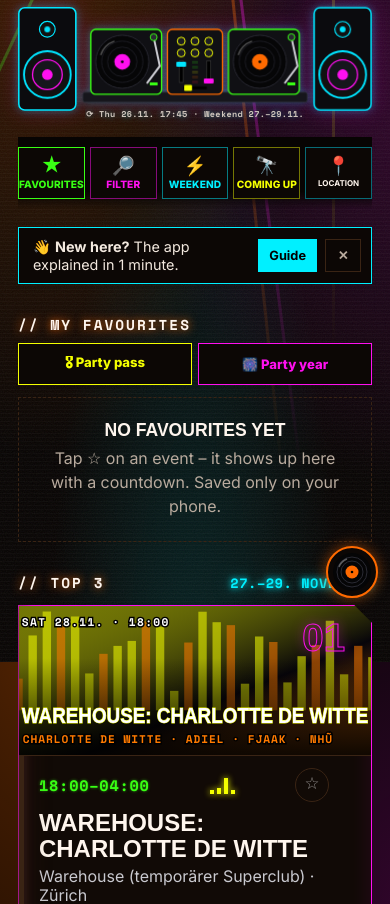
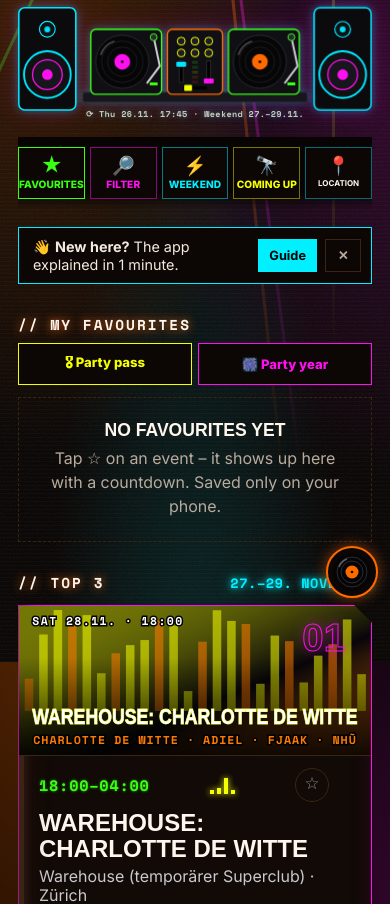
Before and after one commit to Joerschi/techno-events, a plain HTML site: page index.html in a window 390 px wide. Shown: the part 182-1086 px from the top of the page. Drawn offline with nearby package versions, Linux system fonts and the light colour scheme; no server answers; a web font is replaced by a local one.

Commit message:
v1.48.2: Poster-Breite passend zur Karte (Tablet/PC)
Co-Authored-By: Claude Opus 5.5 <noreply@anthropic.com>
Claude-Session: https://claude.ai/code/session_01AgiqKdqToQMbSWaNTEG4jc

```diff
--- a/index.html
+++ b/index.html
@@ -817,7 +817,7 @@
       Quellen: Resident Advisor, Eventfrog, technoairlines, Guidle, zuri.net, luzern.com, Club-Websites. Instagram/Facebook nicht einsehbar.<br>
       Fahrpläne: Stand der Ausgabe – kurz vor Abfahrt im SBB-Link prüfen. Fahrzeiten Auto ab deinem Startort (📍 oben wählen), ohne Stau. Umkreis = Luftlinie.<br>
       📅 öffnet Google Kalender · 📍 öffnet Google Maps · 💬 fragt die Crew per WhatsApp · 🙋 sagt der Crew per WhatsApp zu.
-      <div class="abschluss" id="version">TECHNO EVENTS · v1.48.1<span class="motto">Made by Party People – for Party People 🎧</span><span class="approved">✓ TECHNO DANCER APPROVED</span><span class="nutzer" id="nutzer" hidden></span><span class="fuss-links"><button type="button" id="crew-fuss">👥 Crew beitreten</button> · <button type="button" id="ds-link">🔒 Datenschutz</button> · <button type="button" id="guide-link">❓ Anleitung</button> · <button type="button" id="ruhig-link">⚠️ Effekte reduzieren</button></span></div>
+      <div class="abschluss" id="version">TECHNO EVENTS · v1.48.2<span class="motto">Made by Party People – for Party People 🎧</span><span class="approved">✓ TECHNO DANCER APPROVED</span><span class="nutzer" id="nutzer" hidden></span><span class="fuss-links"><button type="button" id="crew-fuss">👥 Crew beitreten</button> · <button type="button" id="ds-link">🔒 Datenschutz</button> · <button type="button" id="guide-link">❓ Anleitung</button> · <button type="button" id="ruhig-link">⚠️ Effekte reduzieren</button></span></div>
     </footer>
   </div>
   <div class="pull" id="pull"><svg viewBox="0 0 100 100"><defs><linearGradient id="pr" x1="0" y1="0" x2="1" y2="1"><stop offset="0" stop-color="#39ff14"/><stop offset=".5" stop-color="#ff10f0"/><stop offset="1" stop-color="#00e5ff"/></linearGradient></defs><circle cx="50" cy="50" r="44" fill="#0b0b0e" stroke="url(#pr)" stroke-width="5"/><circle cx="50" cy="50" r="32" fill="none" stroke="#22222a" stroke-width="2"/><circle cx="50" cy="50" r="22" fill="none" stroke="#22222a" stroke-width="2"/><path d="M22 32 A34 34 0 0 1 36 18" stroke="rgba(255,255,255,.5)" stroke-width="3" fill="none" stroke-linecap="round"/><circle cx="50" cy="50" r="12" fill="#ff6a00"/><circle cx="50" cy="50" r="2.5" fill="#000"/></svg></div>
@@ -1570,13 +1570,16 @@ const POSTER_STIL = {
 };
 function zufall(seed) { let a = seed >>> 0; return () => { a = (a + 0x6D2B79F5) >>> 0; let t = a; t = Math.imul(t ^ (t >>> 15), t | 1); t ^= t + Math.imul(t ^ (t >>> 7), t | 61); return ((t ^ (t >>> 14)) >>> 0) / 4294967296; }; }
 const posterSpeicher = new Map();   // fertige Poster merken – spart Rechenzeit beim Filtern und Umschalten
-function poster(ev, gross) {
-  const pk = (ev.id || ev.name) + "|" + ev.datum + "|" + (gross ? 1 : 0) + "|" + (ev.lineup || []).join(",") + "|" + (ev.start || "") + "|" + SPRACHE;
+function poster(ev, gross, festeBreite) {
+  // Breite des Posters passend zur Karte: so bleibt auf breiten Bildschirmen (Tablet, PC) der Titel sichtbar
+  const H = gross ? 160 : 128, hPx = gross ? 150 : 118;
+  const karte = (document.getElementById("event-liste") || {}).clientWidth || 360;
+  const W = festeBreite || Math.max(360, Math.floor(H * karte / hPx / 10) * 10);
+  const pk = (ev.id || ev.name) + "|" + ev.datum + "|" + (gross ? 1 : 0) + "|" + W + "|" + (ev.lineup || []).join(",") + "|" + (ev.start || "") + "|" + SPRACHE;
   if (posterSpeicher.has(pk)) return posterSpeicher.get(pk).cloneNode(true);
-  const fertig = posterBauen(ev, gross); posterSpeicher.set(pk, fertig.cloneNode(true)); return fertig;
-}
-function posterBauen(ev, gross) {
-  const W = 400, H = gross ? 160 : 128;
+  const fertig = posterBauen(ev, gross, W, H); posterSpeicher.set(pk, fertig.cloneNode(true)); return fertig;
+}
+function posterBauen(ev, gross, W, H) {
   const h = hashText((ev.id || ev.name || "") + (ev.datum || "")), r = zufall(h);
   const fam = familien(ev)[0] || "Techno";
   const stil = POSTER_STIL[fam] || { f: [NEON[h % NEON.length], NEON[(h >>> 4) % NEON.length]], bg: "#07050a", m: ["laser", "gitter", "platte", "eq"][h % 4] };
@@ -1617,7 +1620,7 @@ function posterBauen(ev, gross) {
     }
     case "sonne": {                                  // Sonnenuntergang mit Strahlen
       const cx = W * (.6 + r() * .3), cy = H * .62;
-      for (let i = 0; i < 18; i++) { const w = i / 18 * Math.PI; linie(cx, cy, cx - Math.cos(w) * 420, cy - Math.sin(w) * 420, i % 2 ? f1 : f2, 1, .3); }
+      for (let i = 0; i < 18; i++) { const w = i / 18 * Math.PI; linie(cx, cy, cx - Math.cos(w) * (W + 40), cy - Math.sin(w) * (W + 40), i % 2 ? f1 : f2, 1, .3); }
       g.append(svgEl("circle", { cx, cy, r: 38, fill: f1, opacity: .85, stroke: "none", style: `filter:drop-shadow(0 0 14px ${f1})` }));
       for (let i = 0; i < 5; i++) g.append(svgEl("rect", { x: cx - 42, y: cy + 4 + i * 7, width: 84, height: 2 + i, fill: stil.bg, stroke: "none" }));
       break;
@@ -1649,12 +1652,12 @@ function posterBauen(ev, gross) {
     }
     case "bass": {                                   // symmetrische Wellenform
       const mitte = H * .4;
-      for (let i = 0; i < 50; i++) { const a = (6 + r() * 40) * Math.sin(i / 50 * Math.PI); g.append(svgEl("rect", { x: i * 8 + 1, y: mitte - a, width: 4, height: a * 2, fill: i % 4 ? f1 : f2, opacity: .55, stroke: "none", class: "cbar" })); }
+      for (let i = 0, nb = Math.ceil(W / 8); i < nb; i++) { const a = (6 + r() * 40) * Math.sin(i / nb * Math.PI); g.append(svgEl("rect", { x: i * 8 + 1, y: mitte - a, width: 4, height: a * 2, fill: i % 4 ? f1 : f2, opacity: .55, stroke: "none", class: "cbar" })); }
       break;
     }
     case "gitter": {
       for (let i = 0; i < 8; i++) linie(0, H * .5 + i * i * 1.4, W, H * .5 + i * i * 1.4, f1, 1, .55);
-      for (let i = -7; i <= 7; i++) linie(W / 2 + i * 14, H * .5, W / 2 + i * 80, H + 10, f1, 1, .55);
+      for (let i = -Math.ceil(W / 56); i <= Math.ceil(W / 56); i++) linie(W / 2 + i * 14, H * .5, W / 2 + i * 80, H + 10, f1, 1, .55);
       g.append(svgEl("circle", { cx: W / 2, cy: H * .45, r: 30, fill: f2, opacity: .8, stroke: "none" }));
       break;
     }
@@ -1665,12 +1668,12 @@ function posterBauen(ev, gross) {
       break;
     }
     case "eq": {
-      for (let i = 0; i < 26; i++) { const hh = 14 + r() * H * .6; g.append(svgEl("rect", { x: 6 + i * 15.2, y: H * .7 - hh, width: 9, height: hh, fill: i % 3 ? f1 : f2, opacity: .55, stroke: "none", class: "cbar" })); }
+      for (let i = 0, nb = Math.ceil(W / 15.2); i < nb; i++) { const hh = 14 + r() * H * .6; g.append(svgEl("rect", { x: 6 + i * 15.2, y: H * .7 - hh, width: 9, height: hh, fill: i % 3 ? f1 : f2, opacity: .55, stroke: "none", class: "cbar" })); }
       break;
     }
     default: {                                       // Laser
       const ox = 40 + r() * (W - 80);
-      for (let i = 0; i < 11; i++) linie(ox, -5, -60 + i * 52, H + 10, i % 2 ? f1 : f2, 1.6, .7);
+      for (let i = 0, nb = Math.ceil((W + 120) / 52); i < nb; i++) linie(ox, -5, -60 + i * 52, H + 10, i % 2 ? f1 : f2, 1.6, .7);
     }
   }
   svg.append(g);
@@ -1733,7 +1736,7 @@ async function posterBild(ev) {
   const g = c.getContext("2d");
   g.fillStyle = "#08070b"; g.fillRect(0, 0, W, H);
   // Poster (SVG) mit eingebetteten Schriften als Bild zeichnen
-  const svg = poster(ev, true).querySelector("svg");
+  const svg = poster(ev, true, 400).querySelector("svg");
   svg.setAttribute("xmlns", "http://www.w3.org/2000/svg"); svg.setAttribute("width", W); svg.setAttribute("height", 480);
   const css = await posterSchriftenLaden();
   if (css) { const st = document.createElementNS("http://www.w3.org/2000/svg", "style"); st.textContent = css; svg.prepend(st); }
@@ -2990,7 +2993,8 @@ function layoutAnpassen() {
   }
 }
 layoutAnpassen();
-try { BREIT.addEventListener("change", layoutAnpassen); } catch (e) { BREIT.addListener(layoutAnpassen); }
+const layoutWechsel = () => { layoutAnpassen(); try { if (daten.events.length) allesNeuZeichnen(); } catch (e) {} };   // Poster an neue Breite anpassen
+try { BREIT.addEventListener("change", layoutWechsel); } catch (e) { BREIT.addListener(layoutWechsel); }
 
 // ======================= SPAR-MODUS (automatisch) =======================
 // Misst beim Start des Club-Modus, wie flüssig die App läuft. Ruckelt es, wird still auf eine leichtere Show umgeschaltet.
--- a/sw.js
+++ b/sw.js
@@ -1,7 +1,7 @@
 // Service Worker: macht Techno Events installierbar und offline nutzbar.
 // Daten (JSON) immer zuerst frisch aus dem Netz, sonst aus dem Speicher.
 // Seite (HTML) ebenfalls frisch aus dem Netz; Icons aus dem Speicher.
-const CACHE = "techno-events-v1.48.1";
+const CACHE = "techno-events-v1.48.2";
 const SHELL = ["./", "index.html", "manifest.webmanifest", "icon-192.png", "icon-512.png"];
 
 self.addEventListener("install", (e) => {
```
Also changed, not shown: 1 other file.
